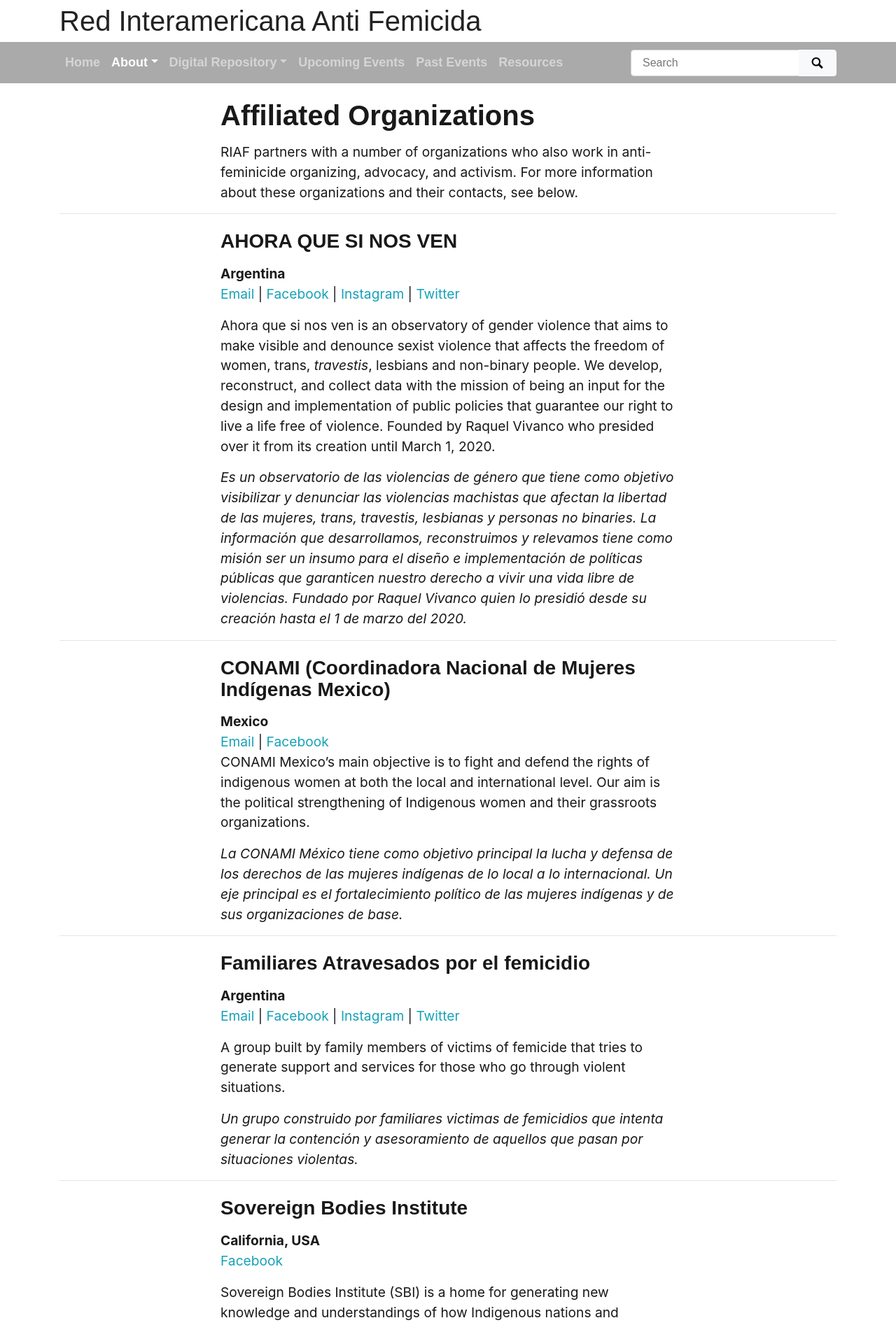
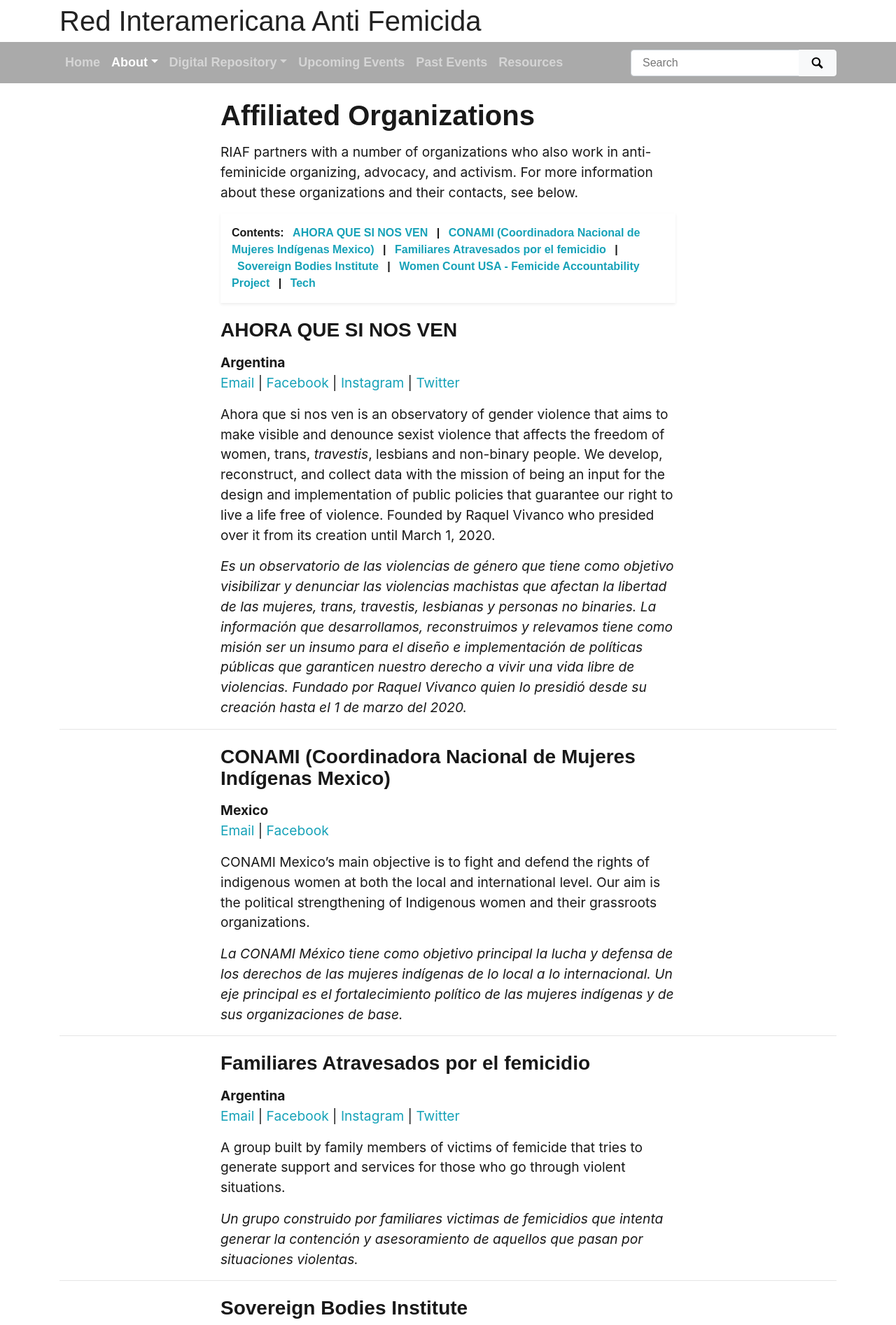
Before and after one commit to riaf-red/riaf-red.github.io, a Jekyll site: the page built from pages/affiliate.md, in a window 1280 px wide. Shown: the top 1894 px of the page at 70% size. Built offline with Jekyll 4.4.1, drawn with Linux system fonts in a browser that asks for light colours; nearby versions of some CDN libraries; some web fonts are replaced.

Commit message:
Update affiliate.md
ADD nav bar menu on affiliate page

```diff
--- a/pages/affiliate.md
+++ b/pages/affiliate.md
@@ -9,7 +9,7 @@
 RIAF partners with a number of organizations who also work in anti-feminicide organizing, advocacy, and activism. For more information about these organizations and their contacts, see below.
 
 
-***
+{% include feature/nav-menu.html sections="AHORA QUE SI NOS VEN;CONAMI (Coordinadora Nacional de Mujeres Indígenas Mexico);Familiares Atravesados por el femicidio;Sovereign Bodies Institute;Women Count USA - Femicide Accountability Project;" %}
 
 
 ### AHORA QUE SI NOS VEN
@@ -26,6 +26,7 @@
 ### CONAMI (Coordinadora Nacional de Mujeres Indígenas Mexico)
 **Mexico**
 [Email](mailto:mujeresindigenasconami@gmail.com) | [Facebook](https://www.facebook.com/mujeresindigenasconamimexico)
+
 CONAMI Mexico's main objective is to fight and defend the rights of indigenous women at both the local and international level. Our aim is the political strengthening of Indigenous women and their grassroots organizations.
 
 *La CONAMI México tiene como objetivo principal la lucha y defensa de los derechos de las mujeres indígenas de lo local a lo internacional. Un eje principal es el fortalecimiento político de las mujeres indígenas y de sus organizaciones de base.*
```
